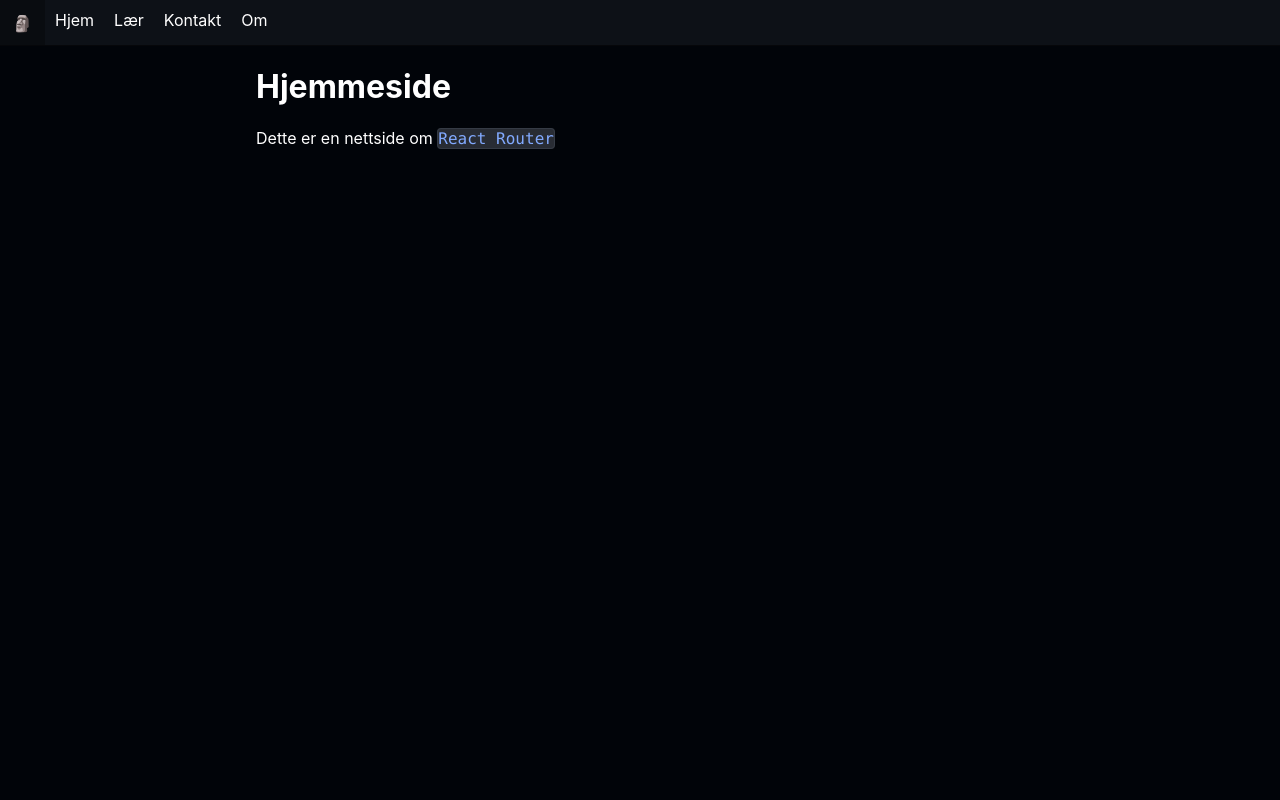
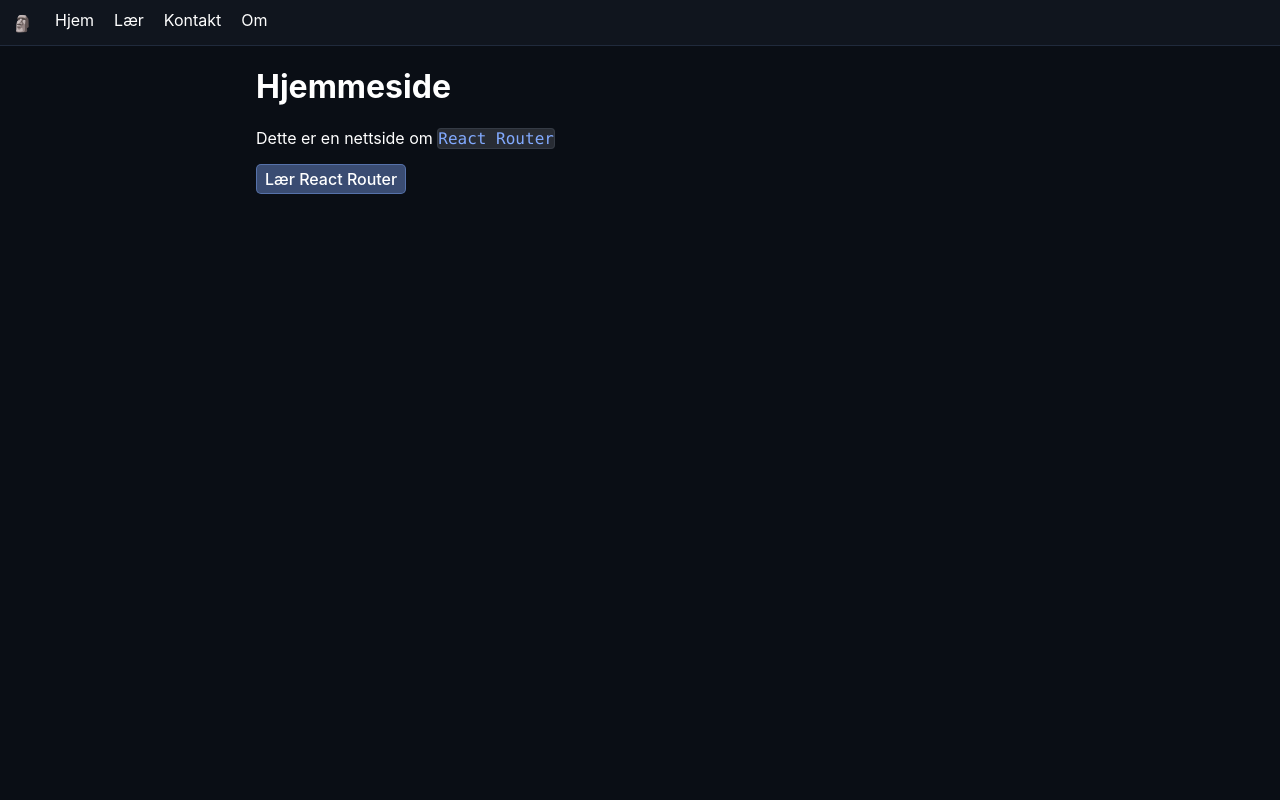
Before and after one commit to 2ITB-Dromtorp/Skoleoppgaver_andreask, a React (Create React App) app in the folder routing_test/: page / in a window 1280 px wide. Shown: the top 800 px of the page. Built offline with nearby package versions, Linux system fonts and the light colour scheme.

Commit message:
routing v7?

```diff
--- a/routing_test/src/App.css
+++ b/routing_test/src/App.css
@@ -90,7 +90,19 @@ code.big_code {
 }
 
 .code_highlight {
-    background-color: rgb(53, 59, 69);
+    --col: rgb(53, 59, 69);
+}
+
+.code_highlight.strong {
+    --col: rgb(67, 74, 86);
+}
+
+.code_highlight {
+    background-color: var(--col);
+}
+
+.code_line {
+    display: block;
 }
 
 .linenumber {
@@ -137,7 +149,7 @@ code.big_code {
 .button_content {
     position: relative;
     z-index: 1;
-    font-weight: bold;
+    font-weight: 500;
 }
 
 .email {
@@ -146,6 +158,7 @@ code.big_code {
 }
 
 .button_link {
+    display: inline-block;
     color: rgb(255, 255, 255) !important;
     text-decoration: none;
 }
@@ -169,8 +182,8 @@ nav {
     display: flex;
     flex-direction: row;
     height: 45px;
-    background-color: rgb(13, 17, 23);
-    border-bottom: 1px solid rgb(6, 7, 10);
+    background-color: rgb(16, 21, 30);
+    border-bottom: 1px solid rgb(32, 42, 60);
     z-index: 1;
 }
 
@@ -194,7 +207,6 @@ nav {
 .nav_button {
     display: block;
     box-sizing: border-box;
-    width: 100%;
     height: 100%;
     padding: 10px;
 }
@@ -232,13 +244,13 @@ nav {
     align-items: center;
     height: 100%;
     aspect-ratio: 1 / 1;
-    background-color: rgb(9, 12, 16);
+    background-color: rgb(16, 21, 30);
 }
 
 #content {
     overflow: auto;
     min-height: 100svh;
-    background-color: rgb(1, 4, 9);
+    background-color: rgb(10, 14, 21);
 }
 
 .standard_content_container {
@@ -259,7 +271,7 @@ nav {
     align-items: center;
     justify-content: center;
     padding: 64px 0 64px 0;
-    background-color: rgb(13, 17, 23);
+    background-color: rgb(6, 10, 16);
 }
 
 #footer_list {
--- a/routing_test/src/pages/learn/home.js
+++ b/routing_test/src/pages/learn/home.js
@@ -1,5 +1,5 @@
 import Button from '../../button';
-import { Outlet, Link } from 'react-router-dom';
+import { Link } from 'react-router-dom';
 
 const Introduction = () => {
     return (
@@ -7,7 +7,7 @@ const Introduction = () => {
             <div className="content_center">
                 <h1>Lær React Router</h1>
                 <p>Her er all informasjonen du trenger for å lage din første nettside med <code>React Router</code></p>
-                <Link to="./introduction"><Button>Start</Button></Link>
+                <Link className="button_link" to="./introduction"><Button>Start</Button></Link>
             </div>
         </>
     );
--- a/routing_test/src/pages/learn/introduction.js
+++ b/routing_test/src/pages/learn/introduction.js
@@ -52,9 +52,9 @@ const Introduction = () => {
         </BrowserRouter>
     );
 }`}</PresetHighlight>
-            <span className="section_space minimum"></span>
-            <p>Ved første blikk virker alt rotete og gir ikke mening.</p>
-            <span className="section_space minimum"></span>
+            <span className="section_space medium"></span>
+            <h2 className="code_text">{`<BrowserRouter>`}</h2>
+            <p><code>{`<BrowserRouter>`}</code> inneholder informasjon og funksjoner som f.eks. historikk og innlastingsfunksjonen. Den er ikke så komplisert i React Routing.</p>
             <PresetHighlight lineProps={highlightLines([3, 16])}>{`function App() {
     return (
         <BrowserRouter>
@@ -74,7 +74,8 @@ const Introduction = () => {
     );
 }`}</PresetHighlight>
             <span className="section_space medium"></span>
-            <p><code>{`<BrowserRouter>`}</code> inneholder informasjon og funksjoner som f.eks. historikk og innlastingsfunksjonen. Den er ikke så komplisert i React Routing.</p>
+            <h2 className="code_text">{`<Routes>`}</h2>
+            <p><code>{`<Routes>`}</code> inneholder alle sidene React prosjektet har. Den er heller ikke så komplisert i React Routing.</p>
             <PresetHighlight lineProps={highlightLines([4, 15])}>{`function App() {
     return (
         <BrowserRouter>
@@ -93,9 +94,10 @@ const Introduction = () => {
         </BrowserRouter>
     );
 }`}</PresetHighlight>
-            <p><code>{`<Routes>`}</code> inneholder alle sidene React prosjektet har. Den er heller ikke så komplisert i React Routing.</p>
             <span className="section_space medium"></span>
-            <p>En <code>{`<Route/>`}</code> som er fremhevet i bildet nedenfor, lager en ny side. f.eks. <code>nettside.com/nyside</code></p>
+            <h2 className="code_text">{`<Route>`}</h2>
+            <p>En <code>{`<Route>`}</code> er en side på nettsiden din f.eks. hjemmeside, kontakt, om, produkter. Det er mange egenskaper en <code>{`<Route>`}</code> tag kan ha.</p>
+            <p>Når en <code>{`<Route>`}</code> er skrevet som dette: <code>{`<Route/>`}</code> (fremhevet i bildet nedenfor), lager den en ny side. f.eks. <code>nettside.com/nyside</code></p>
             <PresetHighlight lineProps={highlightLines([6, 8, 9, 11, 12, 13])}>{`function App() {
     return (
         <BrowserRouter>
@@ -114,8 +116,8 @@ const Introduction = () => {
         </BrowserRouter>
     );
 }`}</PresetHighlight>
-            <span className="section_space medium"></span>
-            <p>En <code>{`<Route></Route>`}</code> fungerer akkurat som en <code>{`<Route/>`}</code> den eneste forskjellen er at du kan legge til flere sider inne i den siden, så den oppfører seg mer som et lag med sider. f.eks. <code>nettside.com/nyttlag/side1</code>, <code>nettside.com/nyttlag/side2</code>, <code>nettside.com/nyttlag/side3</code>. En <code>{`<Route></Route>`}</code> blir ofte kalt "layout route".</p>
+            <span className="section_space small"></span>
+            <p>Når en <code>{`<Route>`}</code> er skrevet som dette: <code>{`<Route></Route>`}</code> fungerer den akkurat som en <code>{`<Route/>`}</code> den eneste forskjellen er at du kan legge til flere sider inne i den siden, så den oppfører seg mer som et lag med sider. f.eks. <code>nettside.com/<span className="code_highlight strong">produkter</span>/banan</code>, <code>nettside.com/<span className="code_highlight strong">produkter</span>/eple</code>, <code>nettside.com/<span className="code_highlight strong">produkter</span>/appelsin</code>. En <code>{`<Route></Route>`}</code> blir ofte kalt "layout route".</p>
             <PresetHighlight lineProps={highlightLines([5, 7, 10, 14])}>{`function App() {
     return (
         <BrowserRouter>
@@ -134,9 +136,8 @@ const Introduction = () => {
         </BrowserRouter>
     );
 }`}</PresetHighlight>
-            <span className="section_space large"></span>
-            <h2 className="code_text">{`<Route>`}</h2>
-            <p>En <code>{`<Route>`}</code> er en side på nettsiden din f.eks. hjemmeside, kontakt, om, produkter. Det er mange egenskaper en <code>{`<Route>`}</code> tag kan ha.</p>
+            <span className="section_space small"></span>
+            <h2>Egenskaper</h2>
             <ul>
                 <li>
                     <p><code>index</code> er "forsiden". Når du går på nettsiden din f.eks. nettside.com/ vises <code>{`<Route>`}</code> taggen med <code>index</code>. en <code>{`<Route>`}</code> med <code>index</code> attributten skal ikke ha en <code>path</code> attributt.</p>
@@ -161,6 +162,7 @@ const Introduction = () => {
 
 export default Home;`}
             </PresetHighlight>
+            <span className="section_space small"></span>
             <p>Og her er koden til en "layout route" side {`(`}<code>{`<Route></Route>`}</code>{`)`}.</p>
             <PresetHighlight>{`import { Outlet, Link } from 'react-router-dom';
 
@@ -187,7 +189,9 @@ const Layout = () => {
 
 export default Layout;`}
             </PresetHighlight>
-            <PresetHighlight>{`import { Outlet, Link } from 'react-router-dom';
+            <span className="section_space small"></span>
+            <p><code>{`<Outlet/>`}</code> taggen er innholdet på en spesifik side f.eks. hjemmesiden. Alt annet enn <code>{`<Outlet/>`}</code> taggen er felles for alle sider f.eks. en navbar eller en footer.</p>
+            <PresetHighlight lineProps={highlightLines([19])}>{`import { Outlet, Link } from 'react-router-dom';
 
 const Layout = () => {
     return (
--- a/routing_test/src/pages/main/contact.js
+++ b/routing_test/src/pages/main/contact.js
@@ -4,7 +4,7 @@ const Contact = () => {
             <div className="standard_content_container">
                 <div className="standard_content">
                     <h1>Kontakt meg</h1>
-                    <p className="email">joe.mama@yodadshouse.com</p>
+                    <p className="email">joe.mama@yodadashouse.com</p>
                 </div>
             </div>
         </>
--- a/routing_test/src/pages/main/home.js
+++ b/routing_test/src/pages/main/home.js
@@ -1,3 +1,6 @@
+import Button from '../../button';
+import { Link } from 'react-router-dom';
+
 const Home = () => {
     return (
         <>
@@ -5,6 +8,7 @@ const Home = () => {
                 <div className="standard_content">
                     <h1>Hjemmeside</h1>
                     <p>Dette er en nettside om <code>React Router</code></p>
+                    <Link className="button_link" to="./learn"><Button>Lær React Router</Button></Link>
                 </div>
             </div>
         </>
--- a/routing_test/src/pages/main/layout.js
+++ b/routing_test/src/pages/main/layout.js
@@ -1,11 +1,12 @@
 import { Outlet, Link } from 'react-router-dom';
+import Button from '../../button';
 
 const Layout = () => {
     return (
         <>
             <div id="main">
                 <nav>
-                    <div id="nav_icon">🗿</div>
+                    <div id="nav_icon" className="nav_button">🗿</div>
                     <ul className="nav_list">
                         <li className="nav_li">
                             <Link className="button_link nav_button" to="./">Hjem</Link>
```
